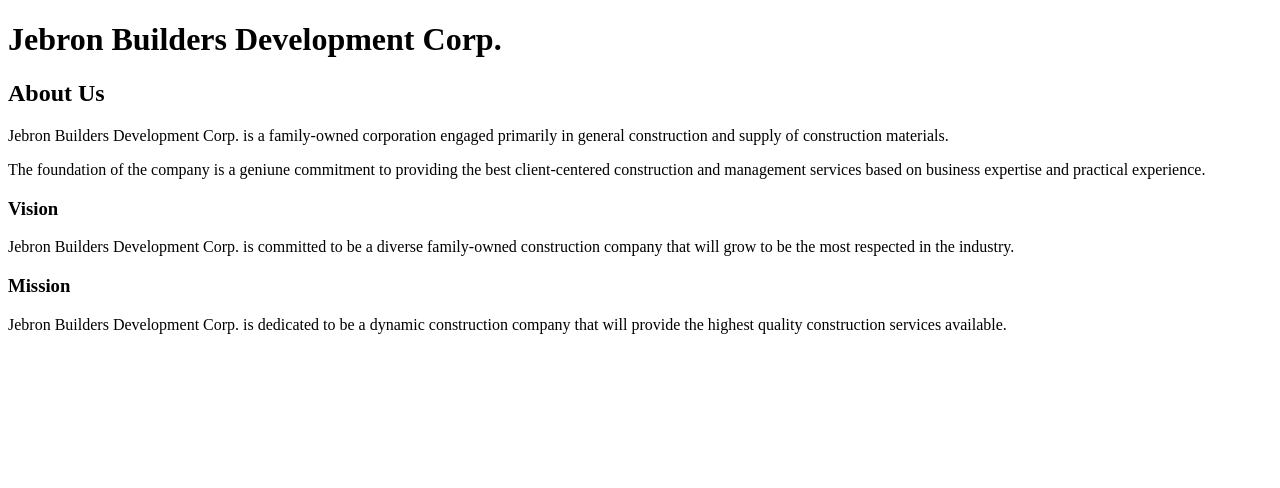
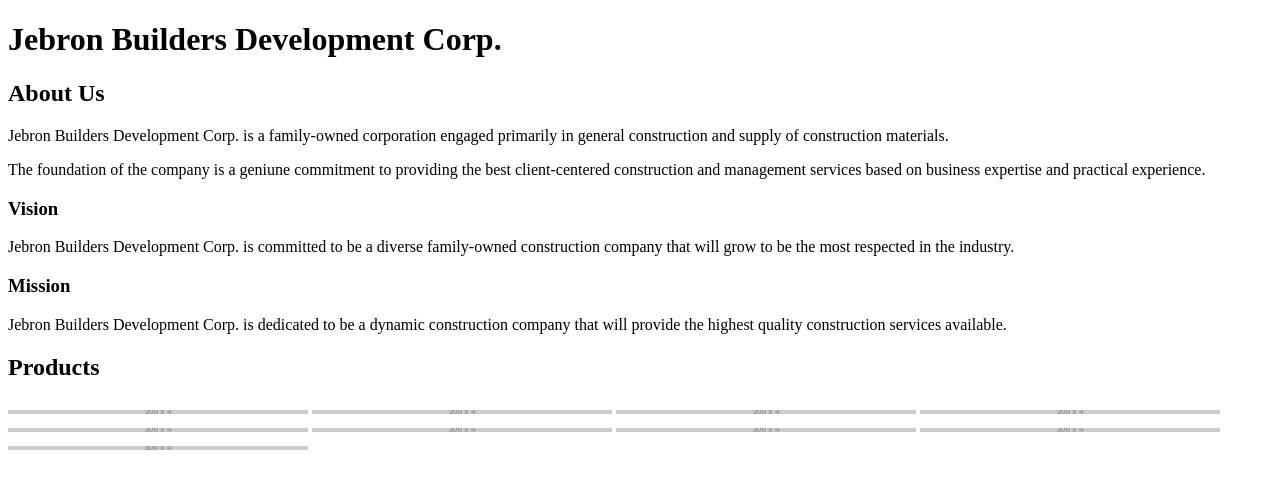
Before and after one commit to golden-devs/jebron-builders-website, a plain HTML site: page src/index.html in a window 1280 px wide. Drawn offline with Linux system fonts and the light colour scheme; placeholder pictures from the web are drawn by us.

Commit message:
Add product section

```diff
--- a/src/index.html
+++ b/src/index.html
@@ -30,5 +30,21 @@
         <span class="brand">Jebron Builders Development Corp.</span> is dedicated to be a dynamic construction company that will provide the highest quality construction services available.
       </p>
     </section>
+
+    <section>
+      <h2>Products</h2>
+      <!-- Each product might have some sort of text description in the future, as I hope would be the case. -->
+      <div>
+        <img src="https://dummyimage.com/300x4:3/4d4d4d/ffffff&text=Jebron+Builders" alt="Product Image Placeholder">
+        <img src="https://dummyimage.com/300x4:3/4d4d4d/ffffff&text=Jebron+Builders" alt="Product Image Placeholder">
+        <img src="https://dummyimage.com/300x4:3/4d4d4d/ffffff&text=Jebron+Builders" alt="Product Image Placeholder">
+        <img src="https://dummyimage.com/300x4:3/4d4d4d/ffffff&text=Jebron+Builders" alt="Product Image Placeholder">
+        <img src="https://dummyimage.com/300x4:3/4d4d4d/ffffff&text=Jebron+Builders" alt="Product Image Placeholder">
+        <img src="https://dummyimage.com/300x4:3/4d4d4d/ffffff&text=Jebron+Builders" alt="Product Image Placeholder">
+        <img src="https://dummyimage.com/300x4:3/4d4d4d/ffffff&text=Jebron+Builders" alt="Product Image Placeholder">
+        <img src="https://dummyimage.com/300x4:3/4d4d4d/ffffff&text=Jebron+Builders" alt="Product Image Placeholder">
+        <img src="https://dummyimage.com/300x4:3/4d4d4d/ffffff&text=Jebron+Builders" alt="Product Image Placeholder">
+      </div>
+    </section>
   </body>
 </html>
```
